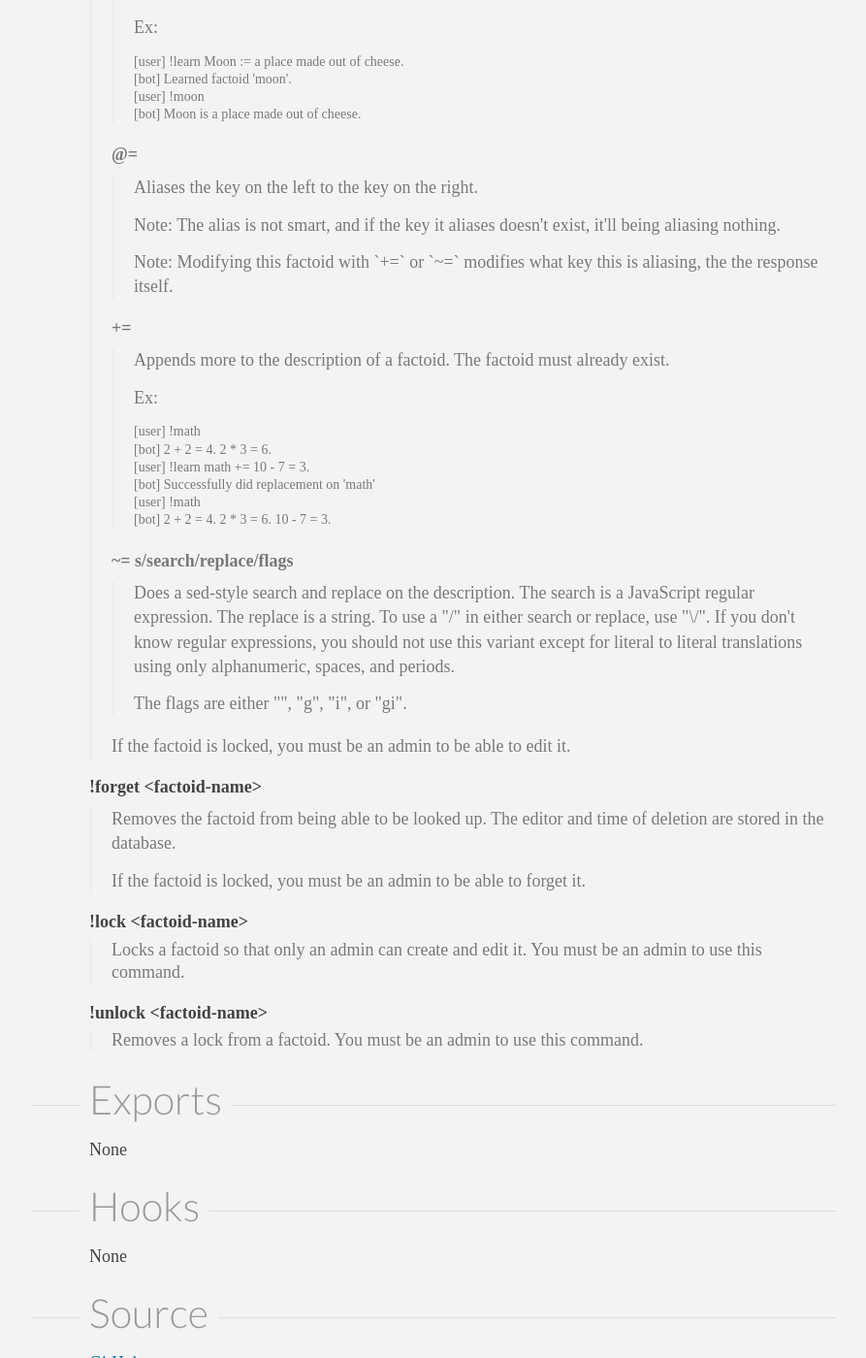
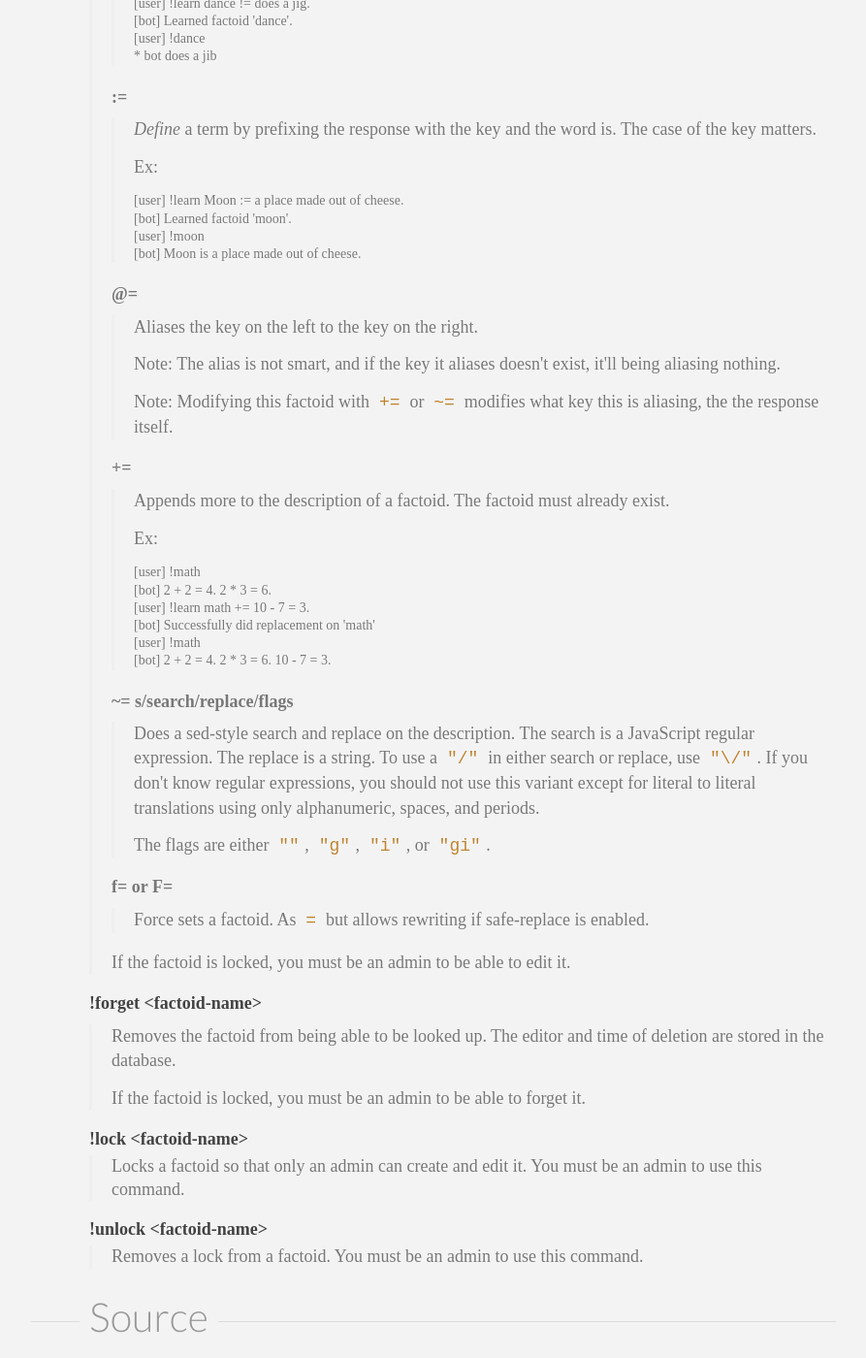
Before and after one commit to Tennu/tennu.github.io, a Jekyll site: the page built from plugins/factoids.md, in a window 1280 px wide and 1400 px high, scrolled down 1475 px. Shown: the whole window at 97% size, without its empty margins (163-1056 px from the left). Built offline with Jekyll 4.4.1, drawn with Linux system fonts in a browser that asks for light colours; some web fonts are replaced; some of the changed text lies outside the part shown.

Commit message:
Update factoids docs for v5.1.0

```diff
--- a/plugins/factoids.md
+++ b/plugins/factoids.md
@@ -7,24 +7,27 @@
 
 It has no required dependencies, but optionally depends on the <a href="admin">admin</a> role/plugin. Just make sure that you load the admin role/plugin before you load this plugin. If you just pass the plugin names to the configuration, make sure this plugin is after the admin role/plugin.
 
-The database is a <a href="https://npmjs.org/package/dirty">Dirty</a> db, choosen because it requires no binary parts or starting a remote server.
+The database is a <a href="https://npmjs.org/package/dirty">Dirty</a> db, choosen because it requires no binary parts or starting a remote server. If you want to use something else, the plugin could be changed to accomodate. File an issue.
 
 The bot will listen to private messages, and when it sees a private message that matches a factoid key, the bot will respond with the description that matches the key. You can add a trigger that must prefix the key with configuration.
 
-## Configuration
+<h2>Configuration</h2>
 
 <dl>
     <dt>factoids-database</dt>
-    <dd><b>Required String</b>. A relative path from the current working directory to the location of the factoids database.</dd>
+    <dd><b>Required String</b>. A relative path from the current working directory to the location of the factoids database. Will use an in-memory database if an empty string is given.</dd>
 
     <dt>factoids-trigger</dt>
     <dd>Optional String. Only messages that start with the trigger will look up factoids.</dd>
 
     <dt>factoids-max-alias-depth</dt>
     <dd>Optional Number. Maximum (integral) aliases to dive into before giving up. Defaults to 3.</dd>
+
+    <dt>factoids-safe-replace</dt>
+    <dd>Added in <code>v5.1.0</code>. When enabled, users cannot use <code>=</code>, <code>:=</code>, <code>!=</code>, or <code>@=</code> to replace a factoid that already exists. Instead they must either use <code>f=</code> (to replace <code>=</code>) or <code>!forget</code> and then teach the new factoid. Used to make sure users don't accidentally rewrite factoids. By default, disabled.</dd>
 </dl>
 
-## Commands
+<h2>Commands</h2>
 
 <dl>
     <dt>!factoid &lt;factoid-name&gt;</dt>
@@ -70,7 +73,7 @@
                 <p>Aliases the key on the left to the key on the right.</p>
 
                 <p>Note: The alias is not smart, and if the key it aliases doesn't exist, it'll being aliasing nothing.</p>
-                <p>Note: Modifying this factoid with `+=` or `~=` modifies what key this is aliasing, the the response itself.</p>
+                <p>Note: Modifying this factoid with <code>+=</code> or <code>~=</code> modifies what key this is aliasing, the the response itself.</p>
             </dd>
 
             <dt>+=</dt>
@@ -90,9 +93,14 @@
 
             <dt>~= s/search/replace/flags</dt>
             <dd>
-                <p>Does a sed-style search and replace on the description. The search is a JavaScript regular expression. The replace is a string. To use a "/" in either search or replace, use "\/". If you don't know regular expressions, you should not use this variant except for literal to literal translations using only alphanumeric, spaces, and periods.</p>
+                <p>Does a sed-style search and replace on the description. The search is a JavaScript regular expression. The replace is a string. To use a <code>"/"</code> in either search or replace, use <code>"\/"</code>. If you don't know regular expressions, you should not use this variant except for literal to literal translations using only alphanumeric, spaces, and periods.</p>
 
-                <p>The flags are either "", "g", "i", or "gi".</p>
+                <p>The flags are either <code>""</code>, <code>"g"</code>, <code>"i"</code>, or <code>"gi"</code>.</p>
+            </dd>
+
+            <dt>f= or F=</dt>
+            <dd>
+                <p>Force sets a factoid. As <code>=</code> but allows rewriting if safe-replace is enabled.</p>
             </dd>
         </dl>
 
@@ -113,14 +121,6 @@
     <dd>Removes a lock from a factoid. You must be an admin to use this command.</dd>
 </dl>
 
-## Exports
-
-None
-
-## Hooks
-
-None
-
-## Source
+<h2>Source</h2>
 
 <a href="https://github.com/tennu/tennu-factoids">GitHub</a>
```
